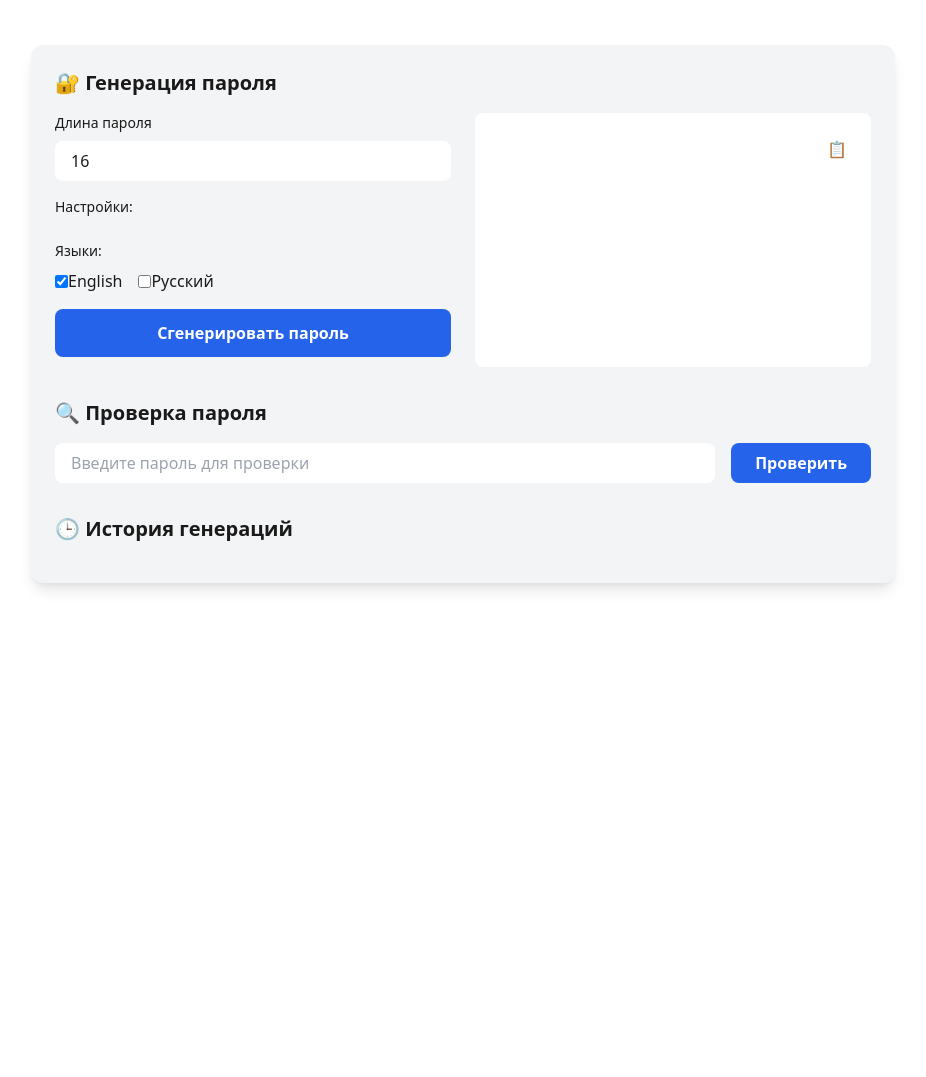
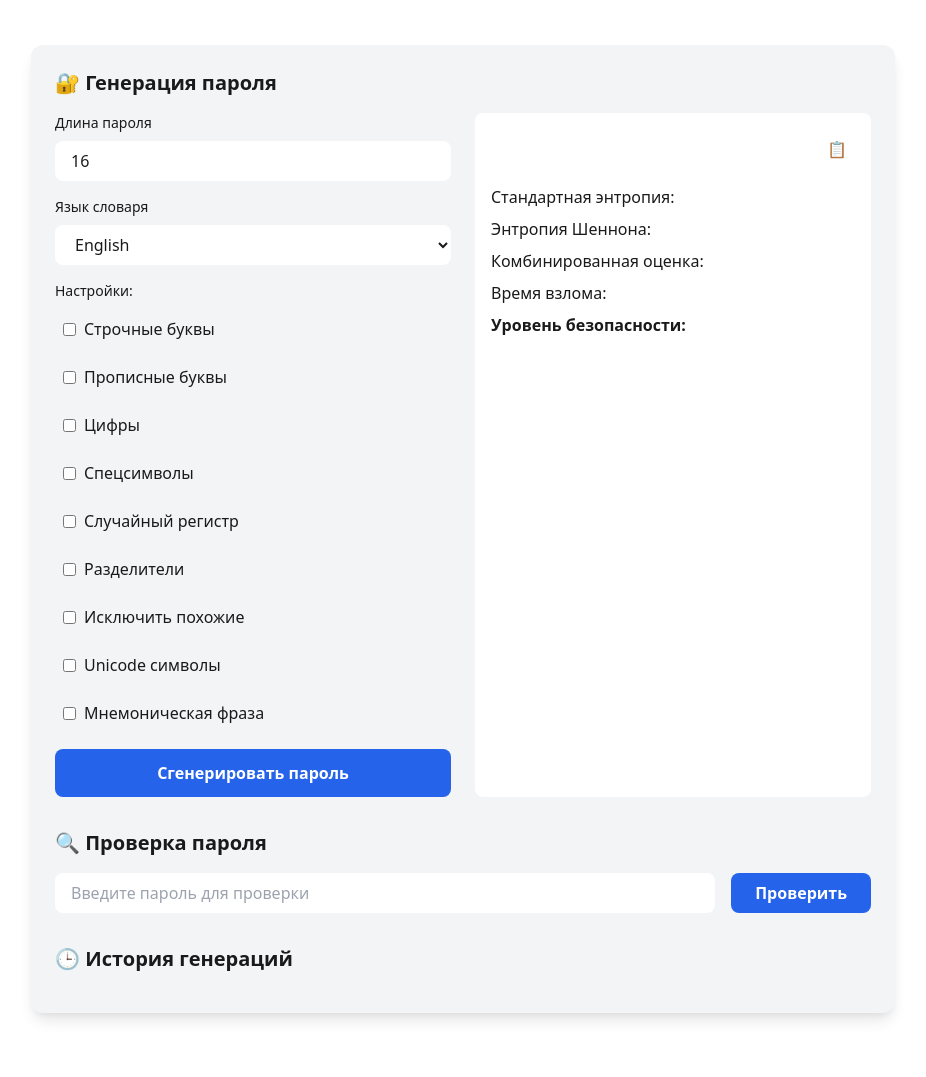
Before and after one commit to Gnfw/psw, a Flask app: page / in a window 1280 px wide. Shown: the part 75-1152 px from the top of the page, without its empty margins (177-1103 px from the left). Before the commit the page ends 665 px from the top, so only its background shows below. Run offline with Flask 3, Linux system fonts and the light colour scheme; a map, chart or similar area stays blank; some libraries are stand-ins or nearby versions.

Commit message:
Update index.html

```diff
--- a/templates/index.html
+++ b/templates/index.html
@@ -47,11 +47,6 @@
             from { opacity: 0; transform: translateY(10px); }
             to { opacity: 1; transform: translateY(0); }
         }
-
-        .tooltip:hover .tooltip-text {
-            opacity: 1;
-            visibility: visible;
-        }
     </style>
 </head>
 <body data-theme="light" class="min-h-screen">
@@ -75,9 +70,7 @@
         <div class="bg-gray-100 dark:bg-gray-800 rounded-xl shadow-lg p-6 mb-8">
             <!-- Generator Section -->
             <section class="mb-8">
-                <h2 class="text-xl font-semibold mb-4 flex items-center">
-                    🔐 Генерация пароля
-                </h2>
+                <h2 class="text-xl font-semibold mb-4">🔐 Генерация пароля</h2>
 
                 <div class="grid grid-cols-1 md:grid-cols-2 gap-6">
                     <!-- Controls -->
@@ -88,24 +81,19 @@
                                    class="w-full bg-white dark:bg-gray-700 rounded-lg px-4 py-2 focus:ring-2 focus:ring-blue-500 outline-none">
                         </div>
 
-                        <div class="space-y-2">
-                            <label class="block text-sm mb-2">Настройки:</label>
-                            <div class="grid grid-cols-2 gap-2" id="options-container">
-                                <!-- Options will be populated dynamically -->
-                            </div>
+                        <div>
+                            <label class="block text-sm mb-2">Язык словаря</label>
+                            <select id="lang-select" class="w-full bg-white dark:bg-gray-700 rounded-lg px-4 py-2 focus:ring-2 focus:ring-blue-500 outline-none">
+                                <option value="english">English</option>
+                                <option value="russian">Русский</option>
+                                <option value="both">Оба языка</option>
+                            </select>
                         </div>
 
                         <div class="space-y-2">
-                            <label class="block text-sm mb-2">Языки:</label>
-                            <div class="flex gap-4">
-                                <label class="flex items-center">
-                                    <input type="checkbox" name="lang" value="english" checked
-                                           class="form-checkbox text-blue-500"> English
-                                </label>
-                                <label class="flex items-center">
-                                    <input type="checkbox" name="lang" value="russian"
-                                           class="form-checkbox text-blue-500"> Русский
-                                </label>
+                            <label class="block text-sm mb-2">Настройки:</label>
+                            <div class="grid grid-cols-1 gap-2" id="options-container">
+                                <!-- Options will be populated dynamically -->
                             </div>
                         </div>
 
@@ -129,15 +117,34 @@
                             </button>
                         </div>
 
-                        <div class="mb-4">
-                            <canvas id="entropy-chart"></canvas>
+                        <div class="space-y-2">
+                            <div class="flex justify-between">
+                                <span>Стандартная энтропия:</span>
+                                <span id="entropy-standard"></span>
+                            </div>
+                            <div class="flex justify-between">
+                                <span>Энтропия Шеннона:</span>
+                                <span id="entropy-shannon"></span>
+                            </div>
+                            <div class="flex justify-between">
+                                <span>Комбинированная оценка:</span>
+                                <span id="entropy-combined"></span>
+                            </div>
+                            <div class="flex justify-between">
+                                <span>Время взлома:</span>
+                                <span id="crack-time"></span>
+                            </div>
+                            <div class="flex justify-between font-semibold">
+                                <span>Уровень безопасности:</span>
+                                <span id="security-level"></span>
+                            </div>
                         </div>
 
-                        <div id="warnings" class="space-y-2 text-sm"></div>
-                        <div id="time-info" class="mt-4 text-sm text-gray-600 dark:text-gray-400"></div>
-                        <div id="pwned-warning" class="mt-2 text-red-600 dark:text-red-400 hidden">
-                            ⚠️ Этот пароль найден в утечках данных!
+                        <div id="pwned-warning" class="mt-4 p-2 rounded-lg bg-red-100 dark:bg-red-900 text-red-800 dark:text-red-200 hidden">
+                            ⚠️ Пароль найден в утечках данных!
                         </div>
+
+                        <div id="warnings" class="mt-4 space-y-2"></div>
                     </div>
                 </div>
             </section>
@@ -153,7 +160,7 @@
                         Проверить
                     </button>
                 </div>
-                <div id="check-results" class="mt-4"></div>
+                <div id="check-results" class="mt-4 space-y-2"></div>
             </section>
 
             <!-- History Section -->
@@ -167,26 +174,23 @@
     </div>
 
     <script>
-        let chart = null;
-        let history = JSON.parse(localStorage.getItem('passwordHistory') || [];
         const optionsConfig = [
-            { id: 'OPT_LOWERCASE', label: 'Строчные буквы', tooltip: 'Включает строчные буквы (a-z, а-я)' },
-            { id: 'OPT_UPPERCASE', label: 'Заглавные буквы', tooltip: 'Включает заглавные буквы (A-Z, А-Я)' },
-            { id: 'OPT_DIGITS', label: 'Цифры', tooltip: 'Добавляет цифры 0-9' },
-            { id: 'OPT_SPECIAL', label: 'Спецсимволы', tooltip: 'Добавляет !@#$%^&*()_+' },
-            { id: 'OPT_NO_DIGITS', label: 'Без цифр', tooltip: 'Исключает все цифры' },
-            { id: 'OPT_SEPARATORS', label: 'Разделители', tooltip: 'Добавляет дефисы между группами символов' },
-            { id: 'OPT_AVOID_SIMILAR', label: 'Исключить похожие', tooltip: 'Исключает символы типа 1, l, I, 0, O' },
-            { id: 'OPT_NO_REPEAT', label: 'Без повторов', tooltip: 'Исключает повторяющиеся символы' },
-            { id: 'OPT_RANDOM_CASE', label: 'Случайный регистр', tooltip: 'Случайно меняет регистр букв' },
-            { id: 'OPT_MNEMONIC', label: 'Мнемоническая фраза', tooltip: 'Генерирует легко запоминающуюся фразу' },
-            { id: 'OPT_UNICODE', label: 'Юникод символы', tooltip: 'Добавляет специальные символы ★☺♫ и другие' },
+            { id: 'OPT_LOWERCASE', label: 'Строчные буквы' },
+            { id: 'OPT_UPPERCASE', label: 'Прописные буквы' },
+            { id: 'OPT_DIGITS', label: 'Цифры' },
+            { id: 'OPT_SPECIAL', label: 'Спецсимволы' },
+            { id: 'OPT_RANDOM_CASE', label: 'Случайный регистр' },
+            { id: 'OPT_SEPARATORS', label: 'Разделители' },
+            { id: 'OPT_AVOID_SIMILAR', label: 'Исключить похожие' },
+            { id: 'OPT_UNICODE', label: 'Unicode символы' },
+            { id: 'OPT_MNEMONIC', label: 'Мнемоническая фраза' }
         ];
+
+        let history = JSON.parse(localStorage.getItem('passwordHistory') || '[]');
 
         // Инициализация
         function init() {
             initOptions();
-            initChart();
             renderHistory();
             loadTheme();
         }
@@ -195,12 +199,9 @@
         function initOptions() {
             const container = document.getElementById('options-container');
             container.innerHTML = optionsConfig.map(opt => `
-                <label class="flex items-center space-x-2 tooltip">
+                <label class="flex items-center space-x-2 p-2 hover:bg-gray-100 dark:hover:bg-gray-700 rounded">
                     <input type="checkbox" class="form-checkbox text-blue-500" option="${opt.id}">
                     <span>${opt.label}</span>
-                    <span class="tooltip-text absolute z-10 invisible opacity-0 bg-gray-800 text-white text-xs px-2 py-1 rounded-lg mt-8 transition-opacity">
-                        ${opt.tooltip}
-                    </span>
                 </label>
             `).join('');
         }
@@ -217,39 +218,10 @@
             localStorage.setItem('theme', newTheme);
         }
 
-        // Инициализация графика
-        function initChart() {
-            const ctx = document.getElementById('entropy-chart').getContext('2d');
-            chart = new Chart(ctx, {
-                type: 'bar',
-                data: {
-                    labels: ['Энтропия'],
-                    datasets: [{
-                        label: 'Уровень энтропии',
-                        backgroundColor: '#3b82f6',
-                        borderColor: '#2563eb',
-                        borderWidth: 1,
-                        data: [0]
-                    }]
-                },
-                options: {
-                    scales: { y: { beginAtZero: true } },
-                    responsive: true,
-                    maintainAspectRatio: false
-                }
-            });
-        }
-
-        // Обновление графика
-        function updateChart(entropy) {
-            chart.data.datasets[0].data = [entropy];
-            chart.update();
-        }
-
         // История генераций
-        function updateHistory(password, data) {
+        function updateHistory(data) {
             history.unshift({
-                password,
+                password: data.password,
                 strength: data.strength,
                 entropy: data.entropy,
                 time: data.time_to_crack,
@@ -262,7 +234,7 @@
 
         function renderHistory() {
             const container = document.getElementById('history');
-            container.innerHTML = history.map((item, index) => `
+            container.innerHTML = history.map(item => `
                 <div class="fade-in p-2 hover:bg-gray-100 dark:hover:bg-gray-700 rounded cursor-pointer"
                      onclick="document.getElementById('password-check').value = '${item.password}'; checkPassword()">
                     <div class="flex justify-between items-center">
@@ -272,37 +244,22 @@
                                       ${item.strength > 3 ? 'bg-green-100 dark:bg-green-900' : 'bg-red-100 dark:bg-red-900'}">
                                 ${item.strength}/5
                             </span>
-                            <span class="text-xs text-gray-500">${Math.round(item.time)} сек</span>
                         </div>
                     </div>
                 </div>
             `).join('');
         }
 
-        // Экспорт истории
-        async function exportHistory() {
-            if (history.length === 0) return alert('История пуста!');
-
-            const password = prompt('Введите пароль для шифрования:');
-            if (!password) return;
-
-            try {
-                const encrypted = CryptoJS.AES.encrypt(
-                    JSON.stringify(history),
-                    password
-                ).toString();
-
-                const blob = new Blob([encrypted], { type: 'text/plain;charset=utf-8' });
-                saveAs(blob, 'passwords_export.enc');
-            } catch (error) {
-                alert('Ошибка при экспорте: ' + error.message);
-            }
-        }
-
         // Генерация пароля
         async function generatePassword() {
             try {
                 toggleLoading(true);
+
+                const langs = {
+                    'english': ['english'],
+                    'russian': ['russian'],
+                    'both': ['english', 'russian']
+                }[document.getElementById('lang-select').value];
 
                 const response = await fetch('/generate', {
                     method: 'POST',
@@ -311,16 +268,15 @@
                         length: parseInt(document.getElementById('length').value),
                         options: Array.from(document.querySelectorAll('input[type="checkbox"]:checked'))
                                     .map(el => el.getAttribute('option')),
-                        langs: Array.from(document.querySelectorAll('input[name="lang"]:checked'))
-                                    .map(el => el.value)
+                        langs: langs
                     })
                 });
 
                 if (!response.ok) throw new Error(await response.text());
 
                 const data = await response.json();
-                showResult(data);
-                updateHistory(data.password, data);
+                showGenerationResult(data);
+                updateHistory(data);
 
             } catch (error) {
                 showError(error.message);
@@ -346,7 +302,7 @@
                 if (!response.ok) throw new Error(await response.text());
 
                 const data = await response.json();
-                showCheckResults(data);
+                showCheckResult(data);
 
             } catch (error) {
                 showError(error.message);
@@ -355,13 +311,17 @@
             }
         }
 
-        // Отображение результатов
-        function showResult(data) {
+        // Отображение результатов генерации
+        function showGenerationResult(data) {
             document.getElementById('password-result').value = data.password;
+
+            document.getElementById('entropy-standard').textContent = `${data.entropy.standard.toFixed(2)} бит`;
+            document.getElementById('entropy-shannon').textContent = `${data.entropy.shannon.toFixed(2)} бит`;
+            document.getElementById('entropy-combined').textContent = `${data.entropy.combined.toFixed(2)} бит`;
+            document.getElementById('crack-time').textContent = formatTime(data.time_to_crack);
+            document.getElementById('security-level').textContent = getSecurityLevel(data.strength);
+
             document.getElementById('pwned-warning').classList.toggle('hidden', !data.compromised);
-            document.getElementById('time-info').textContent = `Примерное время взлома: ${data.time_to_crack} секунд`;
-
-            updateChart(data.entropy.combined);
 
             document.getElementById('warnings').innerHTML = data.warnings.map(w => `
                 <div class="fade-in p-2 bg-red-100 dark:bg-red-900 text-red-800 dark:text-red-200 rounded-lg">
@@ -370,23 +330,39 @@
             `).join('');
         }
 
-        function showCheckResults(data) {
+        // Отображение результатов проверки
+        function showCheckResult(data) {
             const results = document.getElementById('check-results');
             results.innerHTML = `
                 <div class="fade-in p-4 rounded-lg ${data.compromised ? 'bg-red-100 dark:bg-red-900' : 'bg-green-100 dark:bg-green-900'}">
-                    <div class="flex items-center justify-between">
-                        <div>
-                            <h3 class="font-semibold">Надёжность: ${data.strength}/5</h3>
-                            <p>Энтропия: ${data.entropy.combined.toFixed(2)} бит</p>
-                            <p>Время взлома: ${data.time_to_crack.toFixed(2)} сек</p>
+                    <div class="grid grid-cols-2 gap-4">
+                        <div class="space-y-1">
+                            <div>Стандартная энтропия:</div>
+                            <div>${data.entropy.standard.toFixed(2)} бит</div>
                         </div>
-                        ${data.compromised ?
-                            '<span class="text-2xl">⚠️</span>' :
-                            '<span class="text-2xl">✅</span>'}
+                        <div class="space-y-1">
+                            <div>Энтропия Шеннона:</div>
+                            <div>${data.entropy.shannon.toFixed(2)} бит</div>
+                        </div>
+                        <div class="space-y-1">
+                            <div>Комбинированная оценка:</div>
+                            <div>${data.entropy.combined.toFixed(2)} бит</div>
+                        </div>
+                        <div class="space-y-1">
+                            <div>Время взлома:</div>
+                            <div>${formatTime(data.time_to_crack)}</div>
+                        </div>
                     </div>
+                    <div class="mt-4 font-semibold">
+                        Уровень безопасности: ${getSecurityLevel(data.strength)}
+                    </div>
+                    ${data.compromised ?
+                        '<div class="mt-2 text-red-600">⚠️ Пароль найден в утечках данных!</div>' :
+                        '<div class="mt-2 text-green-600">✅ Пароль безопасен</div>'}
                     ${data.warnings.length ? `
                         <div class="mt-4">
-                            ${data.warnings.map(w => `<p class="text-sm">⚠️ ${w}</p>`).join('')}
+                            <div class="font-semibold">Проблемы с паролем:</div>
+                            ${data.warnings.map(w => `<div class="text-sm">⚠️ ${w}</div>`).join('')}
                         </div>
                     ` : ''}
                 </div>
@@ -394,6 +370,33 @@
         }
 
         // Вспомогательные функции
+        function formatTime(seconds) {
+            if (seconds > 31536000000000) return `${Math.round(seconds / 31536000000000)} веков`;
+            const units = [
+                { value: 31536000, label: 'лет' },
+                { value: 86400, label: 'дней' },
+                { value: 3600, label: 'часов' },
+            ];
+
+            for (const unit of units) {
+                if (seconds >= unit.value) {
+                    return `~${Math.round(seconds / unit.value)} ${unit.label}`;
+                }
+            }
+            return `${Math.round(seconds)} сек`;
+        }
+
+        function getSecurityLevel(strength) {
+            const levels = [
+                'Очень слабый',
+                'Слабый',
+                'Средний',
+                'Сильный',
+                'Очень сильный'
+            ];
+            return levels[strength - 1] || 'Неизвестно';
+        }
+
         function toggleLoading(state) {
             document.getElementById('preloader').classList.toggle('hidden', !state);
             document.getElementById('generate-text').classList.toggle('opacity-0', state);
```
